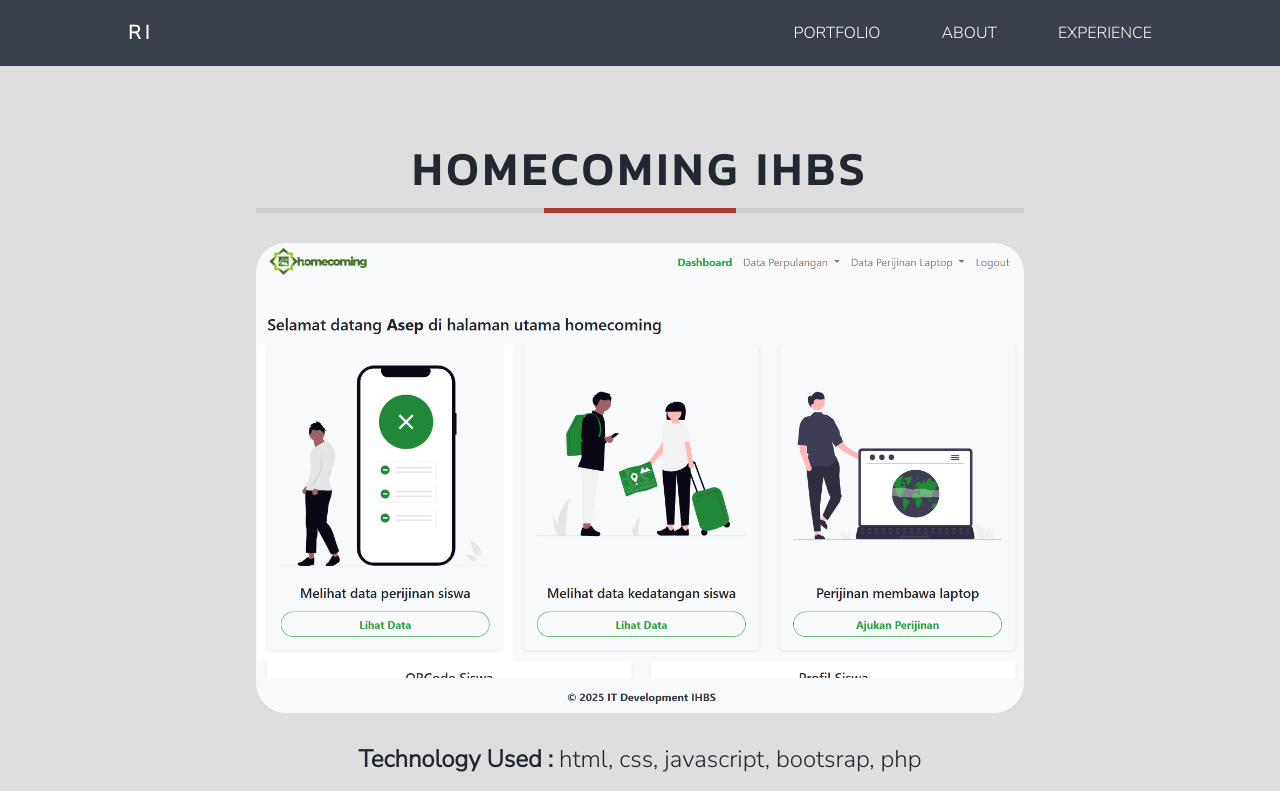
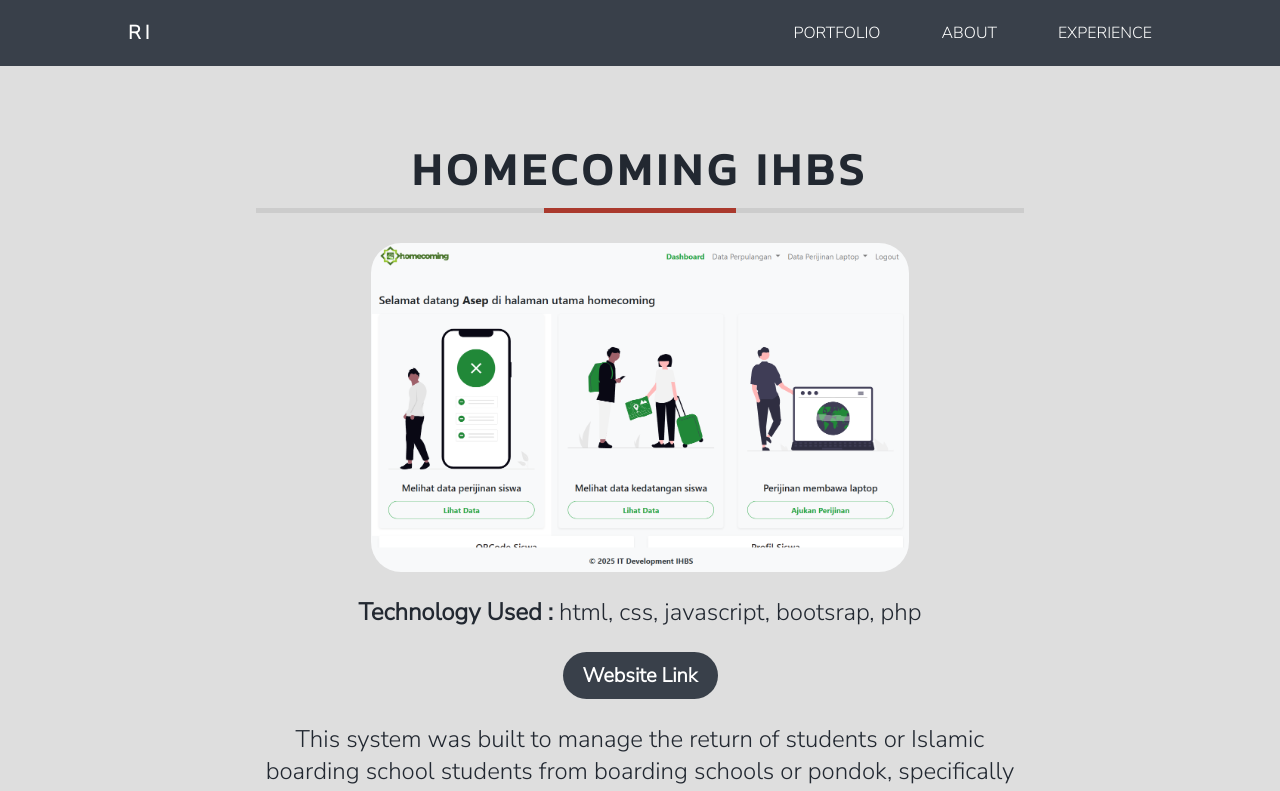
Before and after one commit to robbytrujillo/robbyilham, a React (Vite) app: page /portfolio/1 in a window 1280 px wide. Shown: the top 791 px of the page. Built offline with nearby package versions, Linux system fonts and the light colour scheme.

Commit message:
Introduction Portofolio Robby

```diff
--- a/src/styles/DetailPortfolio.css
+++ b/src/styles/DetailPortfolio.css
@@ -1,11 +1,17 @@
 #detail-portfolio > .wrapper {
   width: 60%;
+
+  margin: 0 auto; /* INI KUNCI */
 }
+
 #detail-portfolio > .wrapper > img {
-  margin: auto;
-  width: 100%;
+  width: 70%;
   border-radius: 30px;
+
+  display: block;
+  margin: 0 auto;
 }
+
 #detail-portfolio > .wrapper > p.skill {
   text-align: center;
   font-size: 1.5rem;
```
